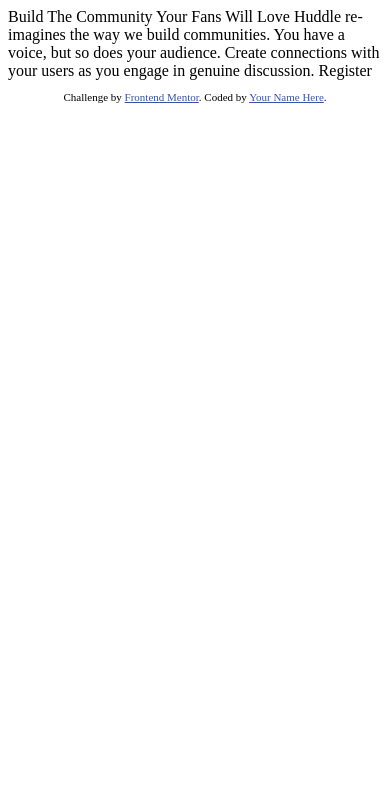
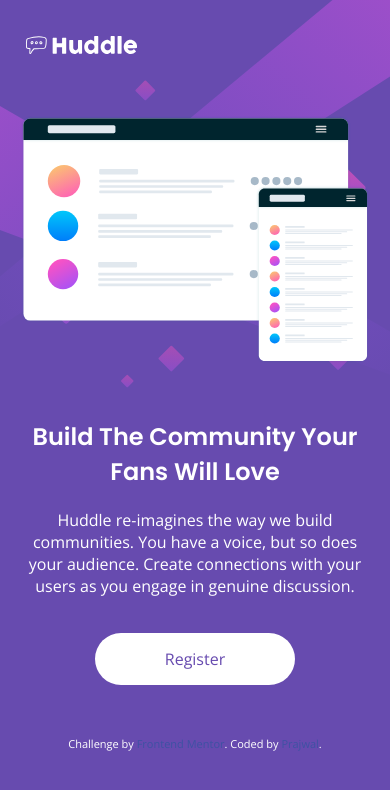
Before and after one commit to prajwalpoojary/huddle_landing_page, a plain HTML site: page index.html in a window 390 px wide. Drawn offline with nearby package versions, Linux system fonts and the light colour scheme.

Commit message:
finishing up  mobile style

```diff
--- /dev/null
+++ b/app/scss/_global.scss
@@ -0,0 +1,31 @@
+html {
+    font-size: 100%;
+    box-sizing: border-box;
+}
+
+*, *::before, *::after {
+    box-sizing: inherit;
+}
+
+body {
+    margin: 0;
+    padding: 0;
+    font-family: $fontBody;
+    color: #fff;
+    background: $voilet url('/images/bg-mobile.svg') no-repeat top right / contain;
+}
+
+a, a:visited, a:active {
+    text-decoration: none;
+}
+
+// Button
+button, .button {
+    display: inline-block;
+    margin: 20px 0;
+    padding: 15px 70px;
+    border: none;
+    border-radius: 50px;
+    color: $voilet;
+    background: #fff;
+}
--- /dev/null
+++ b/app/scss/_header.scss
@@ -0,0 +1,9 @@
+.header {
+    padding: 30px 20px;
+
+    &__logo {
+        img {
+            width: 120px;
+        }
+    }
+}
--- /dev/null
+++ b/app/scss/_main.scss
@@ -0,0 +1,22 @@
+.main {
+    padding: 20px 20px;
+
+    &__image {
+        img {
+            width: 100%;
+        }
+    }
+
+    &__content {
+        margin-top: 50px;
+        text-align: center;
+
+        &-title {
+            font-family: $fontHeading;
+            font-weight: 600;
+        }
+        &-description {
+            font-weight: 400;
+        }
+    }
+}
--- /dev/null
+++ b/app/scss/_variables.scss
@@ -0,0 +1,7 @@
+// Colors
+$voilet: hsl(257, 40%, 49%);
+$softMagenta: hsl(300, 69%, 71%);
+
+// Fonts
+$fontBody: 'Open Sans', sans-serif;
+$fontHeading: 'Poppins', sans-serif;
--- /dev/null
+++ b/app/scss/styles.scss
@@ -0,0 +1,6 @@
+@import "variables";
+@import "global";
+
+@import "header";
+@import "main";
+@import "footer";
--- a/index.html
+++ b/index.html
@@ -1,33 +1,66 @@
 <!DOCTYPE html>
 <html lang="en">
+
 <head>
   <meta charset="UTF-8">
-  <meta name="viewport" content="width=device-width, initial-scale=1.0"> <!-- displays site properly based on user's device -->
+  <meta name="viewport" content="width=device-width, initial-scale=1.0">
+  <!-- displays site properly based on user's device -->
 
   <link rel="icon" type="image/png" sizes="32x32" href="./images/favicon-32x32.png">
+
+  <link rel="preconnect" href="https://fonts.gstatic.com">
+  <link href="https://fonts.googleapis.com/css2?family=Open+Sans&family=Poppins:wght@400;600&display=swap"
+    rel="stylesheet">
+
+  <link rel="stylesheet" href="/dist/css/styles.css">
 
   <title>Frontend Mentor | Huddle landing page with single introductory section</title>
 
   <!-- Feel free to remove these styles or customise in your own stylesheet 👍 -->
   <style>
-    .attribution { font-size: 11px; text-align: center; }
-    .attribution a { color: hsl(228, 45%, 44%); }
+    .attribution {
+      font-size: 11px;
+      text-align: center;
+    }
+
+    .attribution a {
+      color: hsl(228, 45%, 44%);
+    }
   </style>
 </head>
+
 <body>
 
-  Build The Community Your Fans Will Love
+  <header class="header">
+    <div class="header__logo">
+      <img src="/images/logo.svg" alt="huddle">
+    </div>
+  </header>
 
-  Huddle re-imagines the way we build communities. You have a voice, but so does your audience.
-  Create connections with your users as you engage in genuine discussion.
+  <main class="main">
+    <section class="main__image">
+      <img src="/images/illustration-mockups.svg">
+    </section>
+    <section class="main__content">
+      <h1 class="main__content-title">Build The Community Your Fans Will Love</h1>
+      <p class="main__content-description">Huddle re-imagines the way we build communities. You have a voice, but so
+        does your audience.
+        Create connections with your users as you engage in genuine discussion.</p>
+      <a class="button" href="#">Register</a>
+    </section>
+  </main>
 
-  Register
-
-  <footer>
+  <footer class="footer">
+    <div class="footer__social">
+      <div class="footer__social-facebook"></div>
+      <div class="footer__social-twitter"></div>
+      <div class="footer__social-instagram"></div>
+    </div>
     <p class="attribution">
       Challenge by <a href="https://www.frontendmentor.io?ref=challenge" target="_blank">Frontend Mentor</a>.
-      Coded by <a href="#">Your Name Here</a>.
+      Coded by <a href="#">Prajwal</a>.
     </p>
   </footer>
 </body>
+
 </html>
```
Also changed, not shown: app/js/script.js (added), app/scss/_footer.scss (added), dist/css/styles.css (added), dist/css/styles.min.css (added).
